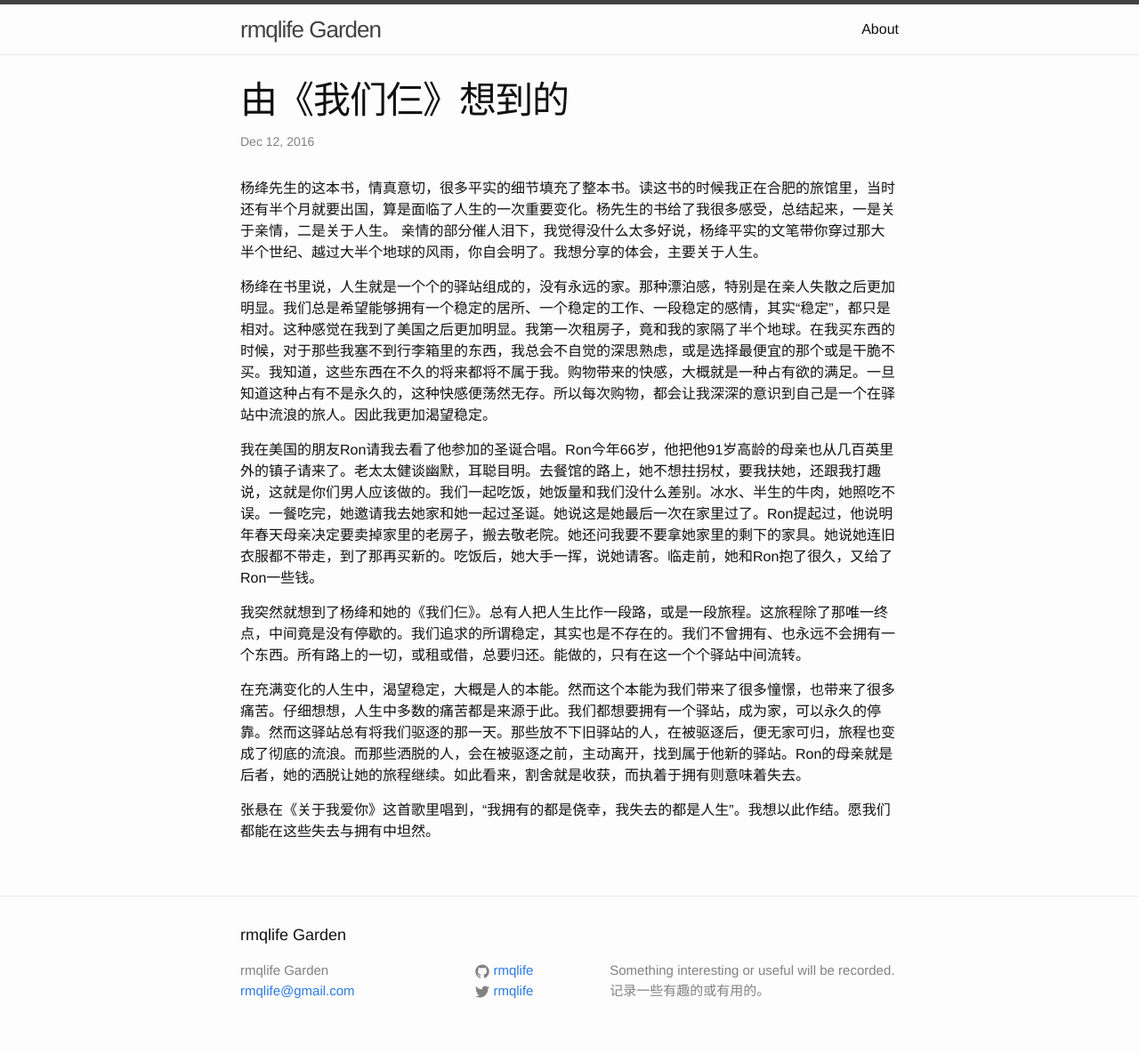
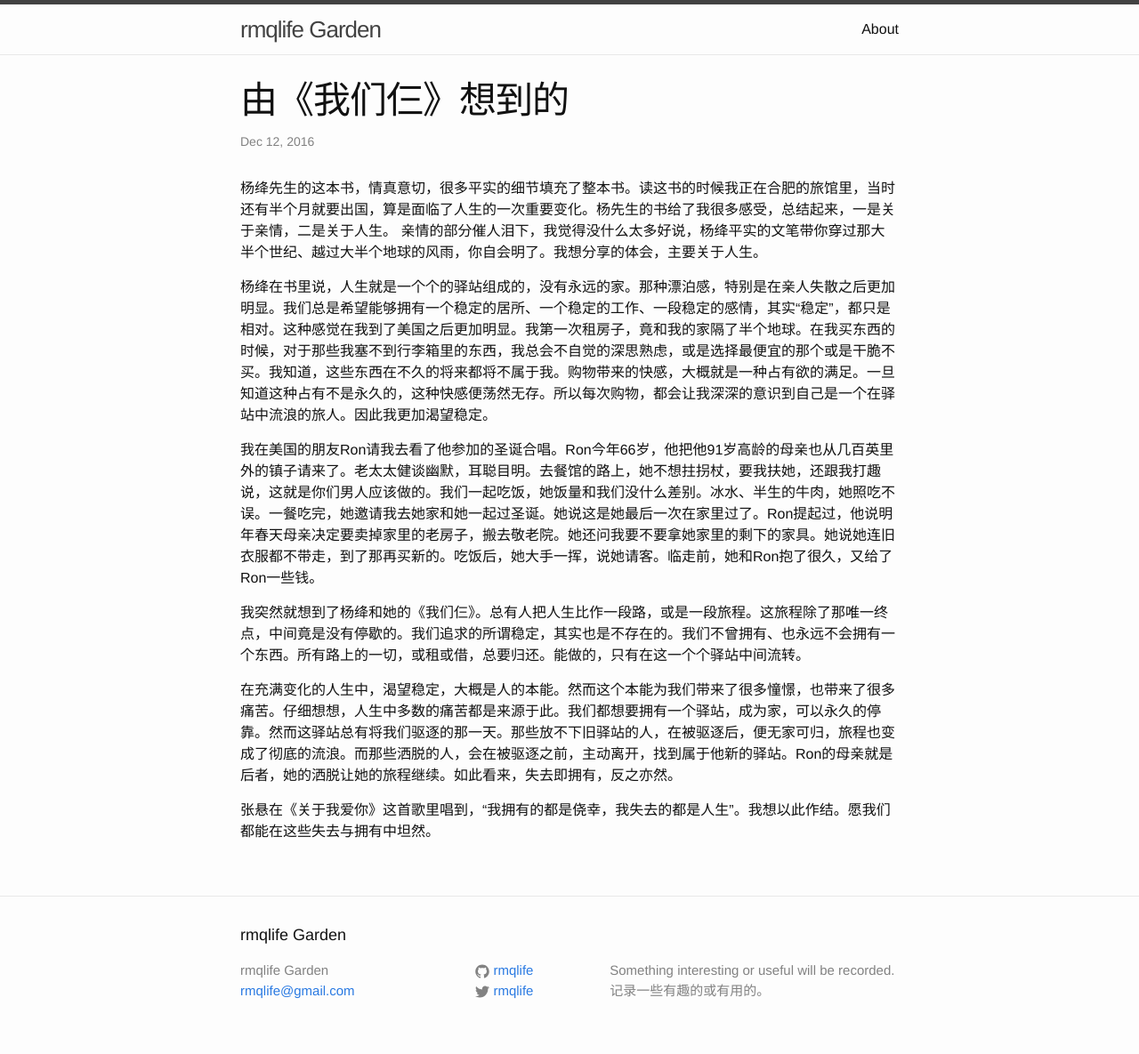
Before and after one commit to rmqlife/rmqlife.github.io, a Jekyll site: the page built from _posts/2016-12-12-maria.md, in a window 1280 px wide. Shown: the whole page at 89% size. Built offline with Jekyll 4.4.1, drawn with Linux system fonts in a browser that asks for light colours; comment, search, counter and statistics services are not loaded.

Commit message:
Update 2016-12-12-maria.md

```diff
--- a/_posts/2016-12-12-maria.md
+++ b/_posts/2016-12-12-maria.md
@@ -13,6 +13,6 @@ categories: reading
 
 我突然就想到了杨绛和她的《我们仨》。总有人把人生比作一段路，或是一段旅程。这旅程除了那唯一终点，中间竟是没有停歇的。我们追求的所谓稳定，其实也是不存在的。我们不曾拥有、也永远不会拥有一个东西。所有路上的一切，或租或借，总要归还。能做的，只有在这一个个驿站中间流转。
 
-在充满变化的人生中，渴望稳定，大概是人的本能。然而这个本能为我们带来了很多憧憬，也带来了很多痛苦。仔细想想，人生中多数的痛苦都是来源于此。我们都想要拥有一个驿站，成为家，可以永久的停靠。然而这驿站总有将我们驱逐的那一天。那些放不下旧驿站的人，在被驱逐后，便无家可归，旅程也变成了彻底的流浪。而那些洒脱的人，会在被驱逐之前，主动离开，找到属于他新的驿站。Ron的母亲就是后者，她的洒脱让她的旅程继续。如此看来，割舍就是收获，而执着于拥有则意味着失去。
+在充满变化的人生中，渴望稳定，大概是人的本能。然而这个本能为我们带来了很多憧憬，也带来了很多痛苦。仔细想想，人生中多数的痛苦都是来源于此。我们都想要拥有一个驿站，成为家，可以永久的停靠。然而这驿站总有将我们驱逐的那一天。那些放不下旧驿站的人，在被驱逐后，便无家可归，旅程也变成了彻底的流浪。而那些洒脱的人，会在被驱逐之前，主动离开，找到属于他新的驿站。Ron的母亲就是后者，她的洒脱让她的旅程继续。如此看来，失去即拥有，反之亦然。
 
 张悬在《关于我爱你》这首歌里唱到，“我拥有的都是侥幸，我失去的都是人生”。我想以此作结。愿我们都能在这些失去与拥有中坦然。
```
